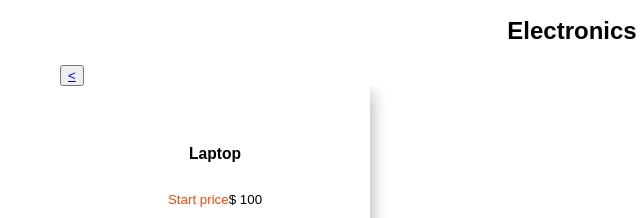
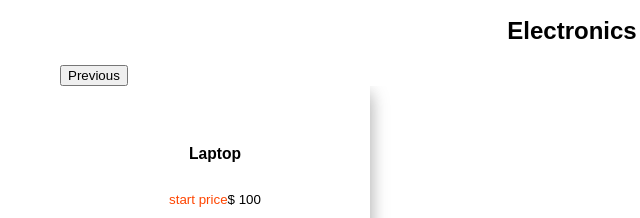
Before and after one commit to chaitanyakwatra/project-flyer, a plain HTML site: page project1/index.html in a window 1280 px wide. Shown: the part 1398-1616 px from the top of the page, 68-708 px from the left. Drawn offline with nearby package versions, Linux system fonts and the light colour scheme.

Commit message:
slick integration

```diff
--- a/project1/index.html
+++ b/project1/index.html
@@ -6,12 +6,11 @@
       <meta name="viewport" content="width=device-width, initial-scale=1.0">
       <title>Eflyer</title>
       <link rel="stylesheet" href="style.css">
-    <link rel="stylesheet" type="text/css" href="https://cdn.jsdelivr.net/npm/slick-carousel@1.8.1/slick.css" /><!--JS code-->
+      <link rel="stylesheet" type="text/css" href="//cdn.jsdelivr.net/npm/slick-carousel@1.8.1/slick/slick.css"/>
+      <!--JS code-->
    </head>
    <body>
-
       <header class="header">
-
          <div class="header__nav">
             <nav class="nav__bar">
                <ul class="nav__list">
@@ -28,7 +27,6 @@
          </div>
          <div class="container">
             <div class="header__icons">
-
                <div class="header__icon header__icon--hamburgericon">
                   <img src="./images/toggle-icon.png" alt="hamburger menu">
                </div>
@@ -46,7 +44,6 @@
                <div class="header__icon header__icon--search">
                   <form action="#">
                      <input type="text" placeholder="Search this Blog" name="search" id="search">
-
                   </form>
                </div>
                <div class="header__icon header__icon--language">
@@ -59,9 +56,7 @@
                   </form>
                </div>
                <div class="header__icon header__icon--cart">
-
                   <b> CART </b>
-
                </div>
                <div class="header__icon header__icon--user"></div>
             </div>
@@ -73,18 +68,15 @@
          <div id="button">
             <button type="button">BUY NOW</button>
          </div>
-
       </header>
-
       <div class="container">
-
       <article class="fashion">
-
          <div class="fashion__heading">
             <h1>Man & Women Fashion</h1>
          </div>
          <div class="fashion__cloths">
-                 <div class="slider"><!--slider for fashion section-->
+            <div class="slider">
+               <!--slider for fashion section-->
                <div class="slide-1">
                   <div class="cloths__T-shirt">
                      <button>
@@ -125,7 +117,6 @@
                      </button>
                   </div>
                </div>
-
                <div class="slide-3">
                   <div class="cloths__skart">
                      <button>
@@ -148,19 +139,25 @@
                </div>
             </div>
             <div class="cloths__arrow">
-                <button type="button"><h3><a href="arrow__previous"> < </a></h3>  </button>
-                <button type="button"><h3><a href="arrow__next"> > </a> </h3>  </button>
+               <button type="button">
+                  <h3><a href="arrow__previous"> < </a></h3>
+               </button>
+               <button type="button">
+                  <h3><a href="arrow__next"> > </a> </h3>
+               </button>
             </div>
-
          </div>
       </article>
+
+
+
       <article id="Electronics">
-
         <div class="electronic__heading">
            <h1>Electronics</h1>
         </div>
         <div class="Electronics__item">
-                <div class="slider"><!--slider for electronic item-->
+           <div class="slider">
+              <!--slider for fashion section-->
               <div class="slide-1">
                  <div class="item__Laptop">
                     <button>
@@ -168,7 +165,7 @@
                           <h3>Laptop</h3>
                        </div>
                        <div class="laptop__price">
-                            <p class="laptop__value">Start price </p>
+                          <p class="laptop__value">start price </p>
                           <p> $ 100</p>
                        </div>
                        <div class="laptop__image">
@@ -185,10 +182,10 @@
                  <div class="item__mobiles">
                     <button>
                        <div class="mobile__name">
-                            <h3>Mobiles</h3>
+                          <h3>Mobile</h3>
                        </div>
                        <div class="mobile__price">
-                            <p class="mobile__value">Start price</p>
+                          <p class="mobile__value"> start price</p>
                           <p> $ 100</p>
                        </div>
                        <div class="mobile__image">
@@ -208,7 +205,7 @@
                           <h3>computer</h3>
                        </div>
                        <div class="computer__price">
-                                <p class="value">Start price</p>
+                          <p class="computer__value">start price</p>
                           <p> $ 100</p>
                        </div>
                        <div class="computer__image">
@@ -223,18 +220,28 @@
               </div>
            </div>
            <div class="electronic__arrow">
-                            <button type="button"><h3><a href="arrow__previous"> < </a></h3>  </button>
-                <button type="button"><h3><a href="arrow__next"> > </a> </h3>  </button>
+              <button type="button">
+                 <h3><a href="arrow__previous"> < </a></h3>
+              </button>
+              <button type="button">
+                 <h3><a href="arrow__next"> > </a> </h3>
+              </button>
            </div>
         </div>
      </article>
+
+
+
+
+
       <article>
          <div id="accessories">
          <div class="accessories__heading">
             <h1>Jewellery accessories</h1>
          </div>
          <div class="accessories__Jewellery">
-                            <div class="slider"><!--slider for accessories-->
+            <div class="slider">
+               <!--slider for accessories-->
                <div class="slide-1">
                   <div class="jewellery__jumkas">
                      <button>
@@ -297,13 +304,15 @@
                </div>
             </div>
             <div class="jewellery__arrow">
-                                            <button type="button"><h3><a href="arrow__previous"> < </a></h3>  </button>
-                <button type="button"><h3><a href="arrow__next"> > </a> </h3>  </button>
+               <button type="button">
+                  <h3><a href="arrow__previous"> < </a></h3>
+               </button>
+               <button type="button">
+                  <h3><a href="arrow__next"> > </a> </h3>
+               </button>
             </div>
-
          </div>
       </article>
-
       <footer>
          <div id="bottom-section">
          <div class="header__logo">
@@ -334,33 +343,35 @@
          <p>2020 all right reserved. Design by free html templates</p>
       </footer>
       <script src="https://code.jquery.com/jquery-3.6.0.min.js"></script><!--js code-->
-                                 <script src="https://cdn.jsdelivr.net/npm/slick-carousel@1.8.1/slick.min.js"></script><!--js code-->
+      <script type="text/javascript" src="//cdn.jsdelivr.net/npm/slick-carousel@1.8.1/slick/slick.min.js"></script>
       <!--js code-->
       <script>
-
          $(document).ready(function() {
              $('.fashion__cloths .slider').slick({
                  dots: true,
                  arrows: true,
-                                             prevArrow: '<button type="button" class="slick-prev"><a href="#arrow__previous"><</a></button>',
-                                             nextArrow: '<button type="button" class="slick-next"><a href="#arrow__next">></a></button>',
                  infinite: true,
                  slidesToShow: 1,
                  slidesToScroll: 1
              });
-
              $('.Electronics__item .slider').slick({
                  dots: true,
                  arrows: true,
-                                             prevArrow: '<button type="button" class="slick-prev"><a href="#arrow__previous"><</a></button>',
-                                             nextArrow: '<button type="button" class="slick-next"><a href="#arrow__next">></a></button>',
                  infinite: true,
-                                             slidesToShow: 1,
+                 slidesToShow: 2,
+                 slidesToScroll: 1
+             });
+
+             $('.accessories__Jewellery .slider').slick({
+                 dots: true,
+                 arrows: true,
+                 infinite: true,
+                 slidesToShow: 2,
                  slidesToScroll: 1
              });
 
 
-
          });
       </script>
-</body> </html>
+   </body>
+</html>
--- a/project1/style.css
+++ b/project1/style.css
@@ -391,10 +391,7 @@ body{
     display: flex;
     justify-content: space-between;
     }
-.slider{
-  display: flex;
-  justify-content: space-between;
-}
+
 .tshirt__price{
   display: flex;
   justify-content: center;
```
Lines whose indentation alone changed are shown as unchanged.
